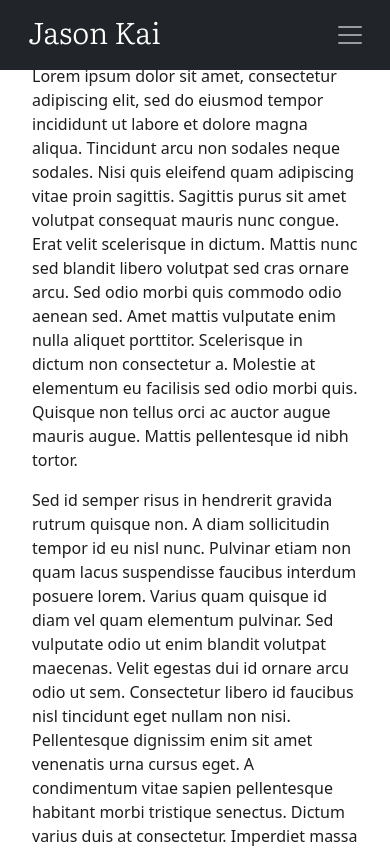
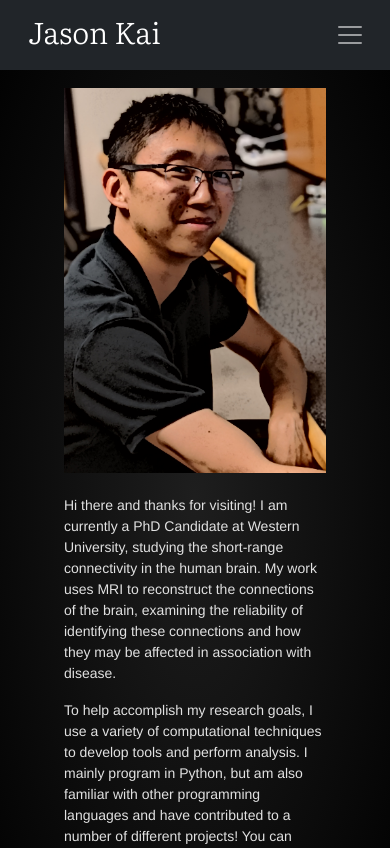
Before and after one commit to kaitj/kaitj.github.io, a Next.js app: page / in a window 390 px wide. Shown: the top 848 px of the page. Built offline with nearby package versions, Linux system fonts and the light colour scheme.

Commit message:
update main profile page

```diff
--- /dev/null
+++ b/components/profile.tsx
@@ -0,0 +1,30 @@
+import Image from 'next/image'
+import styles from '../styles/home.module.css'
+
+import profile from "../public/profile.png"
+
+export const Profile = () => {
+    return (
+        <main className={styles.main}>
+            <div className="row">
+                <div className={["col-lg-6", styles.profileImg].join(' ')}>
+                    <Image src={profile} />
+                </div>
+
+                <div className={['col-lg-6', styles.profile].join(' ')}>
+                    <p>Hi there and thanks for visiting! I am currently a PhD
+                        Candidate at Western University, studying the short-range connectivity
+                        in the human brain. My work uses MRI to reconstruct the connections
+                        of the brain, examining the reliability of identifying these connections
+                        and how they may be affected in association with disease.</p>
+
+                    <p>To help accomplish my research goals, I use a variety of computational
+                        techniques to develop tools and perform analysis. I mainly program
+                        in Python, but am also familiar with other programming languages and
+                        have contributed to a number of different projects! You can check out
+                        some of the projects I have been involved in over on the portfolio page.</p>
+                </div>
+            </div>
+        </main>
+    );
+};
--- a/pages/index.tsx
+++ b/pages/index.tsx
@@ -1,28 +1,26 @@
 import type { NextPage } from 'next'
 import Head from 'next/head'
-import Image from 'next/image'
 import styles from '../styles/home.module.css'
 
 // Components
 import { NavBar } from '../components/navbar'
+import { Profile } from '../components/profile'
 
 const Home: NextPage = () => {
   return (
     <div className={styles.container}>
       <Head>
-        <title>Create Next App</title>
-        <meta name="description" content="Generated by create next app" />
+        <title>Jason Kai</title>
+        <meta name="description" content="Portfolio website" />
+        <meta name="author" content="Jason Kai" />
+
+        {/* favicon */}
         <link rel="icon" href="/favicon.ico" />
       </Head>
 
       <NavBar />
 
-      <main className={styles.main}>
-
-        <p>Lorem ipsum dolor sit amet, consectetur adipiscing elit, sed do eiusmod tempor incididunt ut labore et dolore magna aliqua. Tincidunt arcu non sodales neque sodales. Nisi quis eleifend quam adipiscing vitae proin sagittis. Sagittis purus sit amet volutpat consequat mauris nunc congue. Erat velit scelerisque in dictum. Mattis nunc sed blandit libero volutpat sed cras ornare arcu. Sed odio morbi quis commodo odio aenean sed. Amet mattis vulputate enim nulla aliquet porttitor. Scelerisque in dictum non consectetur a. Molestie at elementum eu facilisis sed odio morbi quis. Quisque non tellus orci ac auctor augue mauris augue. Mattis pellentesque id nibh tortor.</p>
-
-        <p>Sed id semper risus in hendrerit gravida rutrum quisque non. A diam sollicitudin tempor id eu nisl nunc. Pulvinar etiam non quam lacus suspendisse faucibus interdum posuere lorem. Varius quam quisque id diam vel quam elementum pulvinar. Sed vulputate odio ut enim blandit volutpat maecenas. Velit egestas dui id ornare arcu odio ut sem. Consectetur libero id faucibus nisl tincidunt eget nullam non nisi. Pellentesque dignissim enim sit amet venenatis urna cursus eget. A condimentum vitae sapien pellentesque habitant morbi tristique senectus. Dictum varius duis at consectetur. Imperdiet massa tincidunt nunc pulvinar sapien et ligula ullamcorper malesuada. Id leo in vitae turpis massa sed elementum.</p>
-      </main>
+      <Profile />
 
       <footer className={styles.footer}>
       </footer>
--- a/styles/globals.css
+++ b/styles/globals.css
@@ -3,12 +3,18 @@
 
 :root {
   /* Container */
-  --container-padding: 0 2rem;
+  --container-padding: 0 8rem;
+  --container-padding-mobile: 0 4rem;
 
   /* Global colors */
   --bg-dark: rgb(30, 30, 30);
   --font: rgb(225, 225, 225);
   --link-hover: rgba(255, 255, 255);
+
+  /* Font settings */
+  --font-size: 20px;
+  --font-size-mobile: 14px;
+  --font-family: Helvetica Neue;
 }
 
 html,
--- a/styles/home.module.css
+++ b/styles/home.module.css
@@ -1,16 +1,26 @@
 .container {
-  color: var(--bg-dark);
+  background-image: radial-gradient(var(--bg-dark), rgb(0, 0, 0));
+  color: var(--font);
   padding: var(--container-padding);
+  font-size: var(--font-size);
+  font-family: var(--font-family);
 }
 
 .main {
   min-height: 100vh;
-  padding: 4rem 0;
   flex: 1;
   display: flex;
   flex-direction: column;
   justify-content: center;
   align-items: center;
+}
+
+.profile {
+  margin: auto;
+}
+
+.profileImg {
+  text-align: center;
 }
 
 .footer {
@@ -29,89 +39,14 @@
   flex-grow: 1;
 }
 
-.title a {
-  color: #0070f3;
-  text-decoration: none;
-}
+@media (max-width: 600px) {
+  .container {
+    padding: var(--container-padding-mobile);
+    font-size: var(--font-size-mobile);
+  }
 
-.title a:hover,
-.title a:focus,
-.title a:active {
-  text-decoration: underline;
-}
-
-.title {
-  margin: 0;
-  line-height: 1.15;
-  font-size: 4rem;
-}
-
-.title,
-.description {
-  text-align: center;
-}
-
-.description {
-  margin: 4rem 0;
-  line-height: 1.5;
-  font-size: 1.5rem;
-}
-
-.code {
-  background: #fafafa;
-  border-radius: 5px;
-  padding: 0.75rem;
-  font-size: 1.1rem;
-  font-family: Menlo, Monaco, Lucida Console, Liberation Mono, DejaVu Sans Mono,
-    Bitstream Vera Sans Mono, Courier New, monospace;
-}
-
-.grid {
-  display: flex;
-  align-items: center;
-  justify-content: center;
-  flex-wrap: wrap;
-  max-width: 800px;
-}
-
-.card {
-  margin: 1rem;
-  padding: 1.5rem;
-  text-align: left;
-  color: inherit;
-  text-decoration: none;
-  border: 1px solid #eaeaea;
-  border-radius: 10px;
-  transition: color 0.15s ease, border-color 0.15s ease;
-  max-width: 300px;
-}
-
-.card:hover,
-.card:focus,
-.card:active {
-  color: #0070f3;
-  border-color: #0070f3;
-}
-
-.card h2 {
-  margin: 0 0 1rem 0;
-  font-size: 1.5rem;
-}
-
-.card p {
-  margin: 0;
-  font-size: 1.25rem;
-  line-height: 1.5;
-}
-
-.logo {
-  height: 1em;
-  margin-left: 0.5rem;
-}
-
-@media (max-width: 600px) {
-  .grid {
-    width: 100%;
-    flex-direction: column;
+  .profileImg {
+    margin-top: 5.5rem;
+    margin-bottom: 1rem;
   }
 }
```
